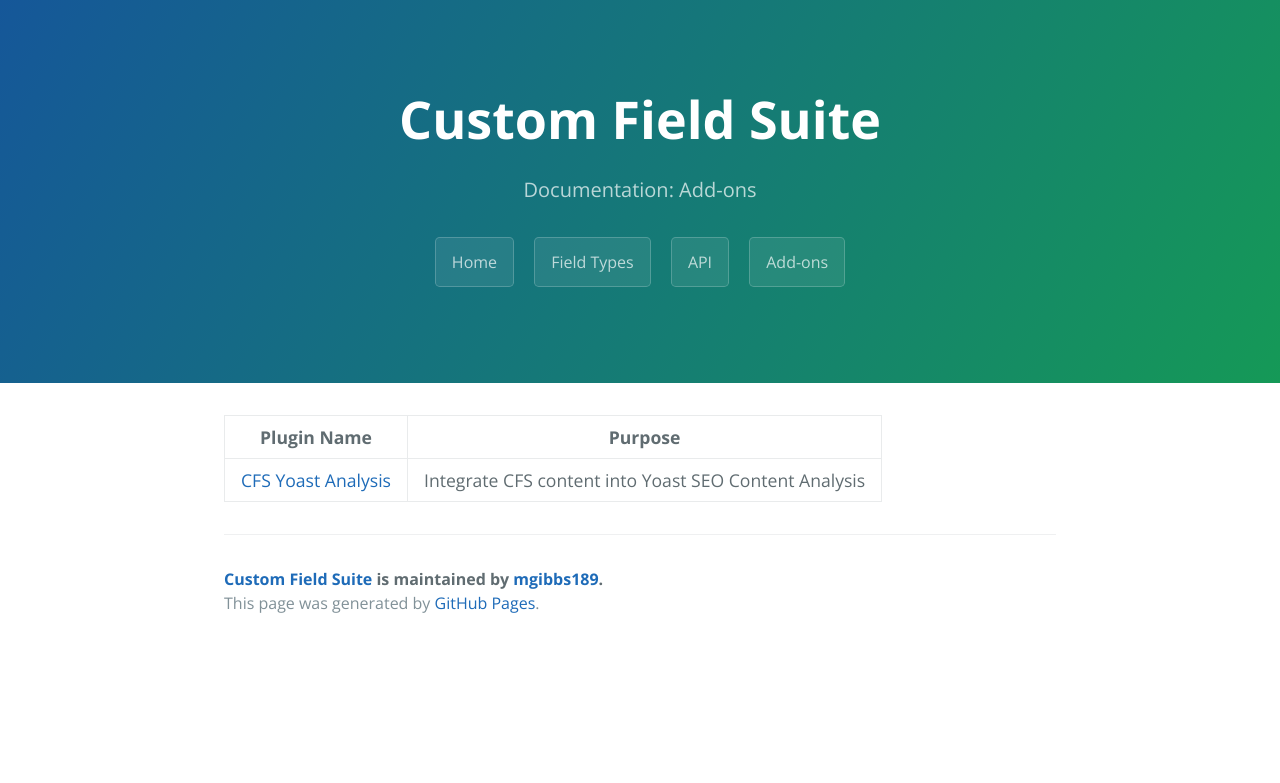
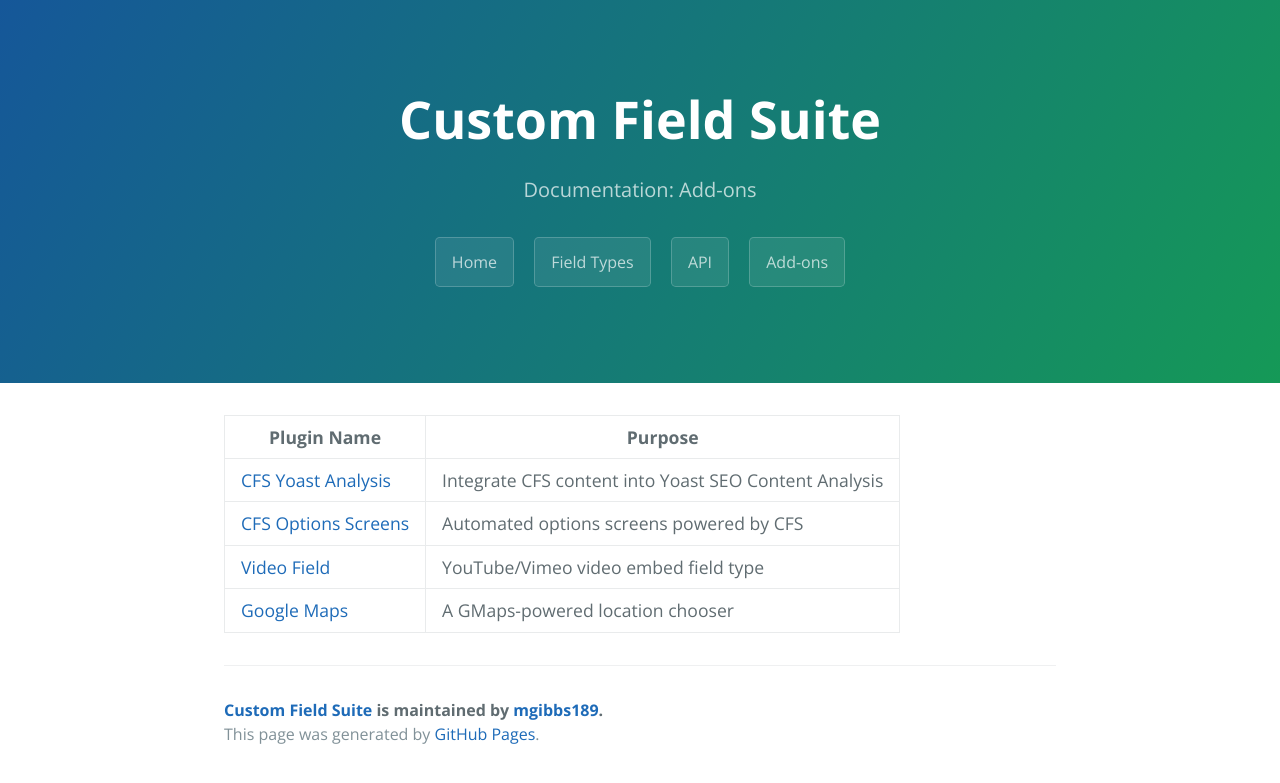
Before and after one commit to mgibbs189/custom-field-suite, a Jekyll site: the page built from addons.md, in a window 1280 px wide. Shown: the top 783 px of the page. Built offline with Jekyll 4.4.1, drawn with Linux system fonts in a browser that asks for light colours.

Commit message:
Update addons.md

```diff
--- a/addons.md
+++ b/addons.md
@@ -6,3 +6,6 @@ title: Add-ons
 | Plugin Name | Purpose |
 |--------|---------|
 | <a href="https://github.com/jchristopher/cfs-yoast-analysis">CFS Yoast Analysis</a> | Integrate CFS content into Yoast SEO Content Analysis |
+| <a href="https://github.com/jchristopher/cfs-options-screens">CFS Options Screens</a> | Automated options screens powered by CFS |
+| <a href="https://github.com/evom/custom-field-suite-video">Video Field</a> | YouTube/Vimeo video embed field type |
+| <a href="https://github.com/mgibbs189/cfs-google-maps">Google Maps</a> | A GMaps-powered location chooser |
```
